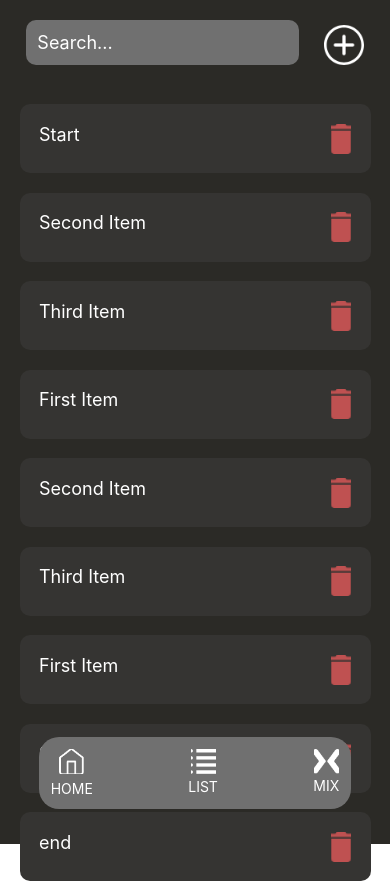
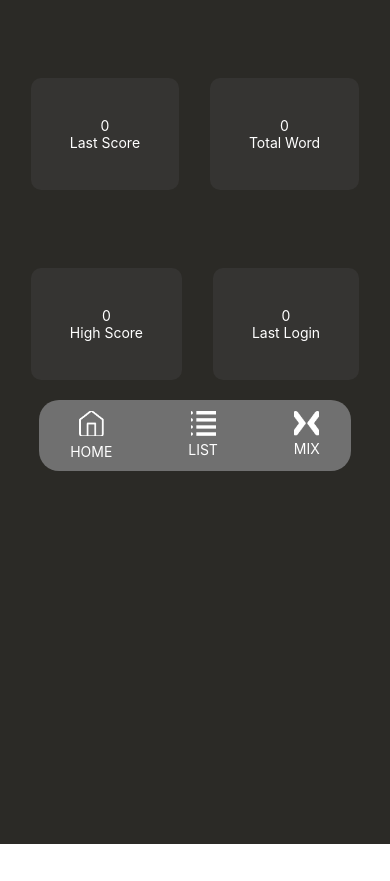
Before and after one commit to mertovich/Periyot-study-card, a React Native app in the folder mds_study_card/: screen / in a window 390 px wide. After the commit the page ends 844 px from the top, so only its background shows below. Built offline with nearby package versions, Linux system fonts and the light colour scheme.

Commit message:
fix(Navigation) Padding

```diff
--- a/mds_study_card/App.js
+++ b/mds_study_card/App.js
@@ -5,7 +5,7 @@ import BottomNavigation from './components/BottomNavigation';
 import List from './Pages/List';
 
 export default function App() {
-  const [NavigarionChoice, setNavigarionChoice] = useState(1);
+  const [NavigarionChoice, setNavigarionChoice] = useState(0);
 
   const navigationController = () => {
     if (NavigarionChoice === 0) {
--- a/mds_study_card/Pages/List.js
+++ b/mds_study_card/Pages/List.js
@@ -1,4 +1,4 @@
-import {View, Text, ScrollView, StyleSheet} from 'react-native';
+import {View, StyleSheet} from 'react-native';
 import React from 'react';
 import ListTopBar from '../components/ListTopBar';
 import WordList from '../components/WordList';
--- a/mds_study_card/components/BottomNavigation.js
+++ b/mds_study_card/components/BottomNavigation.js
@@ -40,6 +40,8 @@ const styles = StyleSheet.create({
     flexWrap: 'wrap',
     backgroundColor: '#707070',
     padding: '3%',
+    paddingLeft: '8%',
+    paddingRight: '8%',
     borderRadius: 20,
     marginLeft: '10%',
     marginRight: '10%',
```
